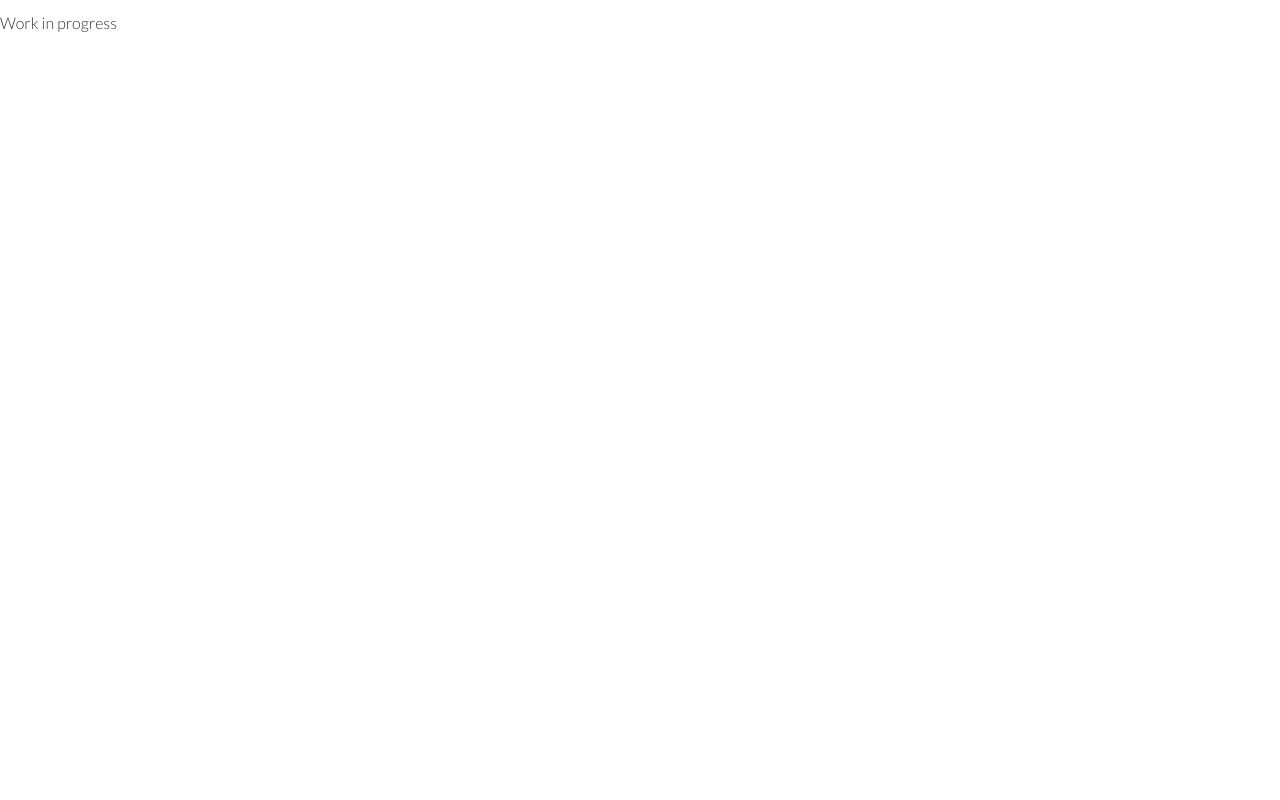
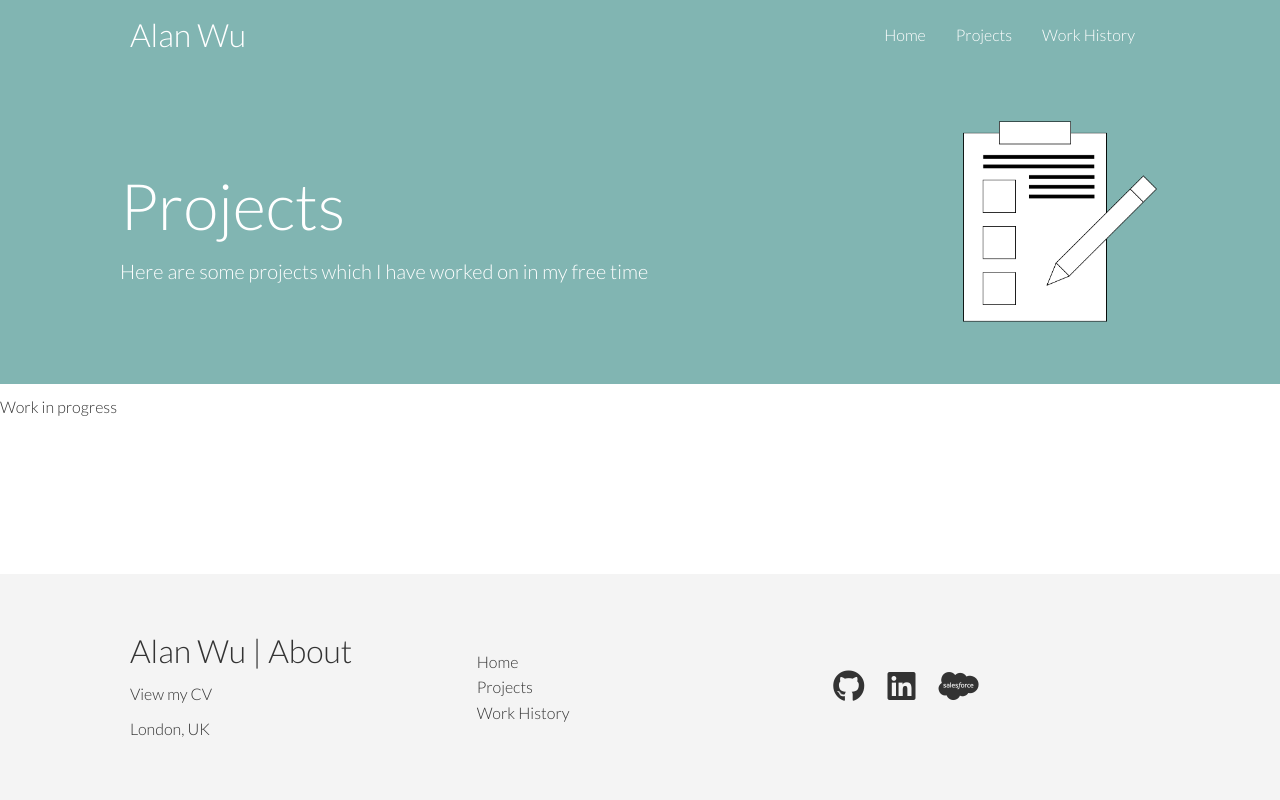
Before and after one commit to AlanWu888/AlanWu888.github.io, a plain HTML site: page projects.html in a window 1280 px wide. Drawn offline with Linux system fonts and the light colour scheme.

Commit message:
Add files via upload
Added CV to navbar, added headers and footers to the projects and work experience section too

```diff
--- a/css/mystyle.css
+++ b/css/mystyle.css
@@ -153,15 +153,45 @@ img{
 	font-weight: bold;
 }
 
+/*Projects*/
+.projects-head img{
+	width:250px;
+	justify-self: flex-end;
+}
+
+.projects-head .grid {
+	grid-template-columns: 67% 33%;
+}
+
+/*Work experience*/
+.work-head img{
+	width:250px;
+	justify-self: flex-end;
+}
+
+.work-head .grid {
+	grid-template-columns: 67% 33%;
+}
+
 /*footer*/
-.footer .social. a{
+.footer .social a{
 	margin: 0 10px;
+}
+
+.bottom {
+	position: fixed;
+	margin-bottom:0px;
+	left: 0;
+	right: 0;
+	bottom: 0;
 }
 
 /*Tablet Devices*/
 @media(max-width: 768px){
 	.grid,
 	.about .grid,
+	.projects-head .grid,
+	.work-head .grid,
 	.stats .grid {
 		grid-template-columns: 1fr;
 		grid-template-rows: 1fr;
--- a/projects.html
+++ b/projects.html
@@ -9,6 +9,55 @@
 	<title>About Me</title>
 </head>
 <body>
+	<!-- navbar -->
+	<div class="navbar">
+		<div class="container flex">
+			<h1 class="logo">Alan Wu</h1>
+			<nav>
+				<ul>
+					<li><a href="index.html">Home</a></li>
+					<li><a href="projects.html">Projects</a></li>
+					<li><a href="workHistory.html">Work History</a></li>
+				</ul>
+			<nav>
+		</div>
+	</div>
+
+	<!-- Header -->
+	<section class="projects-head bg-primary py-3">
+		<div class="container grid">
+			<div>
+				<h1 class="xl">Projects</h1>
+				<p class="lead">Here are some projects which I have worked on in my free time</p>
+			</div>
+			<img src="images/projects.png" alt="projects icon">
+		</div>
+	</section>
+
+	<!-- Contents -->
 	<p>Work in progress</p>
+
+	<!-- footer -->
+	<footer class="footer bg-dark py-5 bottom">
+		<div class="container grid grid-3">
+			<div>
+				<h1>Alan Wu | About</h1>
+				<a href="https://drive.google.com/file/d/1voRNoH1mCc_48aZab4HeyI_c3PadXYOP/view">View my CV</a>
+				<p>London, UK</p>
+			</div>
+			<nav>
+				<ul>
+					<li><a href="index.html">Home</a></li>
+					<li><a href="projects.html">Projects</a></li>
+					<li><a href="workHistory.html">Work History</a></li>
+				</ul>
+			</nav>
+			<div class="social">
+				<a href="https://github.com/AlanWu888"><i class="fab fa-github fa-2x"></i></a>
+				<a href="https://www.linkedin.com/in/alan-wu-7252601b3/"><i class="fab fa-linkedin fa-2x"></i></a>
+				<a href="https://trailblazer.me/id/alanwu888"><i class="fab fa-salesforce fa-2x"></i></a>
+			</div>
+		</div>
+	</footer>
 </body>
 </html>
```
Also changed, not shown: index.html (+2 -1 lines), workHistory.html (+49 -0 lines), images/projects.png (added), images/work.png (added), 1 other file.
